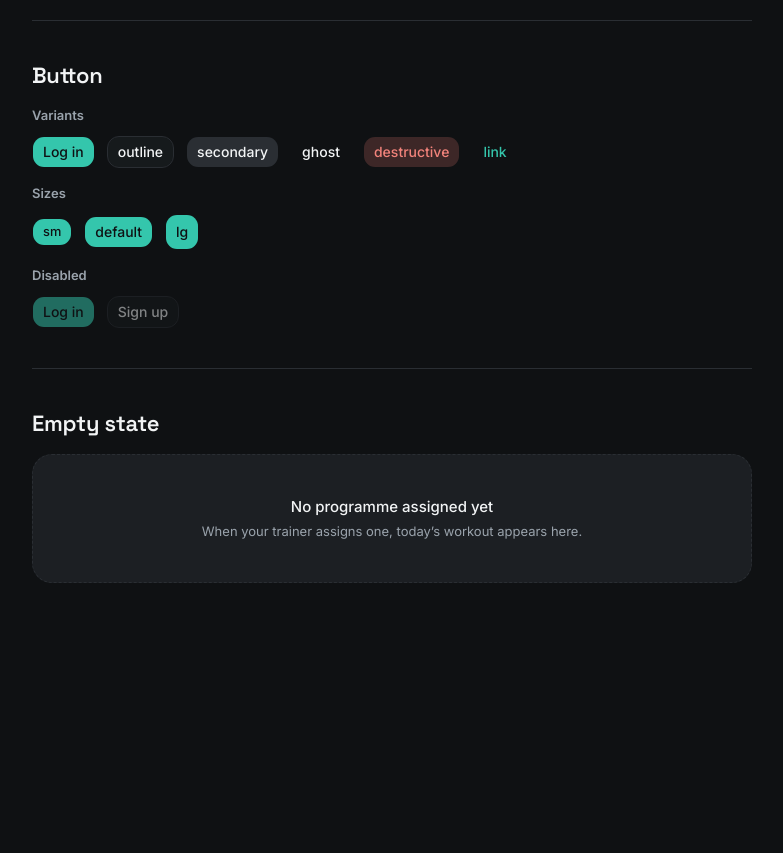
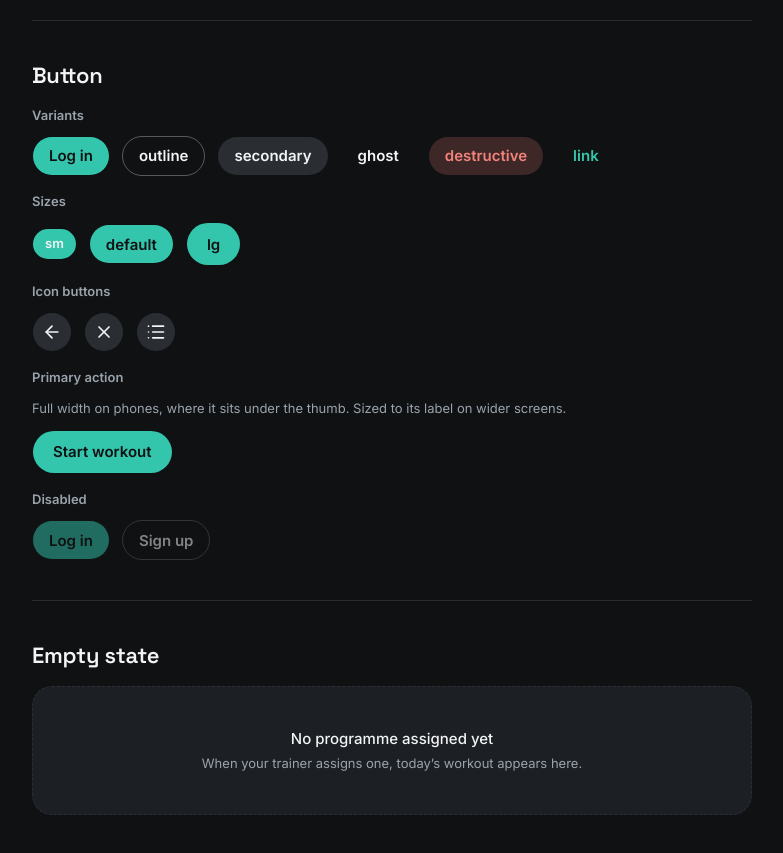
Before and after one commit to nicolasarq34-spec/Agentic-Coding-FocusPT-Trial, a Next.js app: page /design in a window 1280 px wide. Shown: the part 2360-3213 px from the top of the page, without its empty margins (248-1031 px from the left). Before the commit the page ends 2983 px from the top, so only its background shows below. Built offline with nearby package versions, Linux system fonts and the light colour scheme.

Commit message:
feat: pill buttons sized for touch and mouse
Co-Authored-By: Claude Opus 5.5 <noreply@anthropic.com>

```diff
--- a/app/design/page.tsx
+++ b/app/design/page.tsx
@@ -1,4 +1,5 @@
 import type { Metadata } from "next";
+import { ArrowLeft, List, X } from "lucide-react";
 import { Button } from "@/components/ui/button";
 
 export const metadata: Metadata = {
@@ -158,6 +159,29 @@ export default function DesignPage() {
           </div>
         </div>
         <div className="space-y-3">
+          <Subheading>Icon buttons</Subheading>
+          <div className="flex flex-wrap items-center gap-3">
+            <Button size="icon" variant="secondary" aria-label="Back">
+              <ArrowLeft />
+            </Button>
+            <Button size="icon" variant="secondary" aria-label="Close">
+              <X />
+            </Button>
+            <Button size="icon" variant="secondary" aria-label="Exercise list">
+              <List />
+            </Button>
+          </div>
+        </div>
+        <div className="space-y-3">
+          <Subheading>Primary action</Subheading>
+          <p className="text-body-small text-muted-foreground">
+            Full width on phones, where it sits under the thumb. Sized to its label on wider screens.
+          </p>
+          <Button size="lg" className="w-full sm:w-auto">
+            Start workout
+          </Button>
+        </div>
+        <div className="space-y-3">
           <Subheading>Disabled</Subheading>
           <div className="flex flex-wrap items-center gap-3">
             <Button disabled>Log in</Button>
--- a/components/ui/button.tsx
+++ b/components/ui/button.tsx
@@ -3,13 +3,13 @@ import { cva, type VariantProps } from "class-variance-authority"
 import { cn } from "cn"
 
 const buttonVariants = cva(
-  "group/button inline-flex shrink-0 items-center justify-center rounded-sm border border-transparent bg-clip-padding text-sm font-medium whitespace-nowrap transition-all outline-none select-none focus-visible:border-ring focus-visible:ring-3 focus-visible:ring-ring/50 active:not-aria-[haspopup]:translate-y-px disabled:pointer-events-none disabled:opacity-50 aria-invalid:border-destructive aria-invalid:ring-3 aria-invalid:ring-destructive/20 dark:aria-invalid:border-destructive/50 dark:aria-invalid:ring-destructive/40 [&_svg]:pointer-events-none [&_svg]:shrink-0 [&_svg:not([class*='size-'])]:size-4",
+  "group/button inline-flex shrink-0 items-center justify-center rounded-full border border-transparent bg-clip-padding text-body font-semibold whitespace-nowrap transition-all outline-none select-none focus-visible:border-ring focus-visible:ring-3 focus-visible:ring-ring/50 active:not-aria-[haspopup]:translate-y-px disabled:pointer-events-none disabled:opacity-50 aria-invalid:border-destructive aria-invalid:ring-3 aria-invalid:ring-destructive/20 dark:aria-invalid:border-destructive/50 dark:aria-invalid:ring-destructive/40 [&_svg]:pointer-events-none [&_svg]:shrink-0 [&_svg:not([class*='size-'])]:size-4",
   {
     variants: {
       variant: {
         default: "bg-primary text-primary-foreground hover:bg-primary-hover",
         outline:
-          "border-border bg-background hover:bg-muted hover:text-foreground aria-expanded:bg-muted aria-expanded:text-foreground dark:border-input dark:bg-input/30 dark:hover:bg-input/50",
+          "border-muted-foreground/50 bg-transparent hover:bg-muted hover:text-foreground aria-expanded:bg-muted aria-expanded:text-foreground",
         secondary:
           "bg-secondary text-secondary-foreground hover:bg-[color-mix(in_oklch,var(--secondary),var(--foreground)_5%)] aria-expanded:bg-secondary aria-expanded:text-secondary-foreground",
         ghost:
@@ -18,18 +18,12 @@ const buttonVariants = cva(
           "bg-destructive/10 text-destructive hover:bg-destructive/20 focus-visible:border-destructive/40 focus-visible:ring-destructive/20 dark:bg-destructive/20 dark:hover:bg-destructive/30 dark:focus-visible:ring-destructive/40",
         link: "text-primary underline-offset-4 hover:underline",
       },
+      // Mouse sizes first; `pointer-coarse:` (a finger on a touchscreen) makes them bigger to tap.
       size: {
-        default:
-          "h-8 gap-1.5 px-2.5 has-data-[icon=inline-end]:pr-2 has-data-[icon=inline-start]:pl-2",
-        xs: "h-6 gap-1 rounded-sm px-2 text-xs in-data-[slot=button-group]:rounded-lg has-data-[icon=inline-end]:pr-1.5 has-data-[icon=inline-start]:pl-1.5 [&_svg:not([class*='size-'])]:size-3",
-        sm: "h-7 gap-1 rounded-sm px-2.5 text-[0.8rem] in-data-[slot=button-group]:rounded-lg has-data-[icon=inline-end]:pr-1.5 has-data-[icon=inline-start]:pl-1.5 [&_svg:not([class*='size-'])]:size-3.5",
-        lg: "h-9 gap-1.5 px-2.5 has-data-[icon=inline-end]:pr-2 has-data-[icon=inline-start]:pl-2",
-        icon: "size-8",
-        "icon-xs":
-          "size-6 rounded-sm in-data-[slot=button-group]:rounded-lg [&_svg:not([class*='size-'])]:size-3",
-        "icon-sm":
-          "size-7 rounded-sm in-data-[slot=button-group]:rounded-lg",
-        "icon-lg": "size-9",
+        sm: "h-8 gap-1 px-3 text-body-small pointer-coarse:h-11 pointer-coarse:px-4",
+        default: "h-10 gap-1.5 px-4 pointer-coarse:h-12 pointer-coarse:px-5",
+        lg: "h-11 gap-2 px-5 pointer-coarse:h-14 pointer-coarse:px-6",
+        icon: "size-10 pointer-coarse:size-12 [&_svg:not([class*='size-'])]:size-5",
       },
     },
     defaultVariants: {
```
Also changed, not shown: 1 other file (tests, documents, lock files or other folders).
